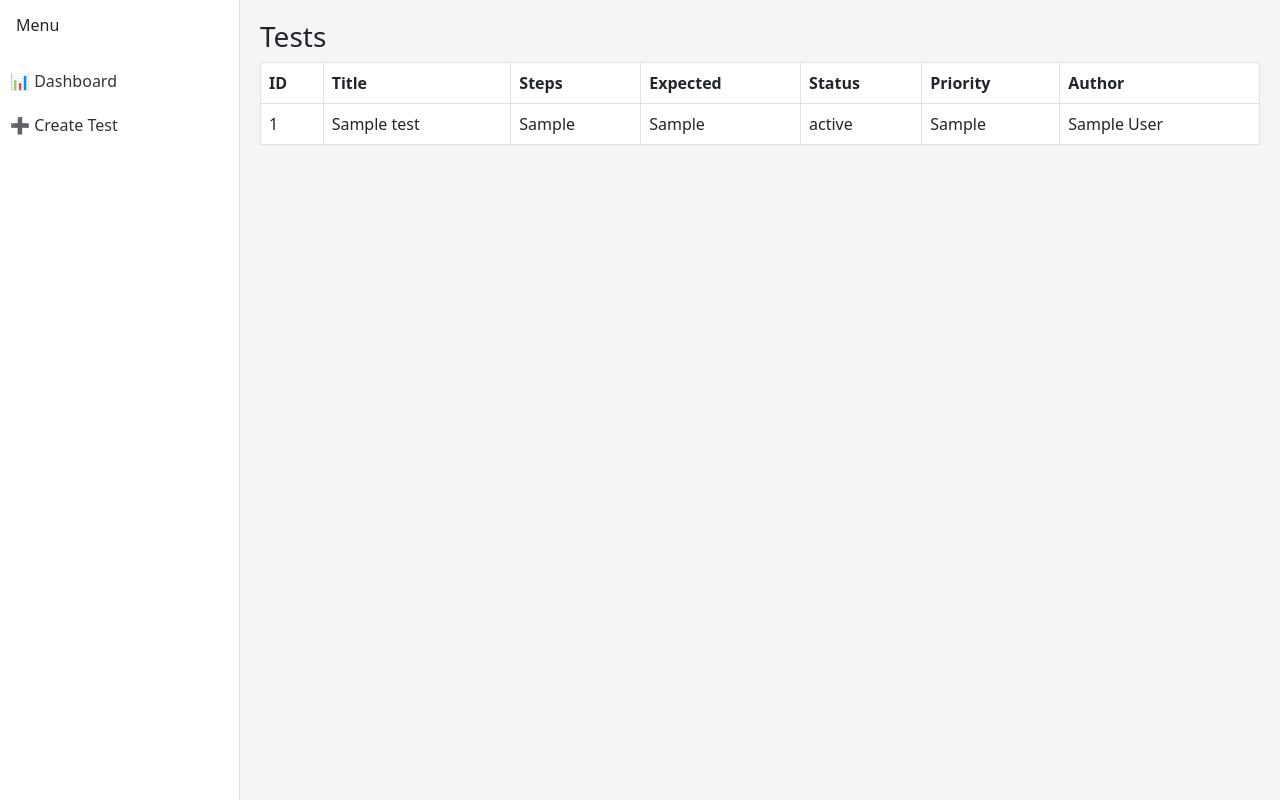
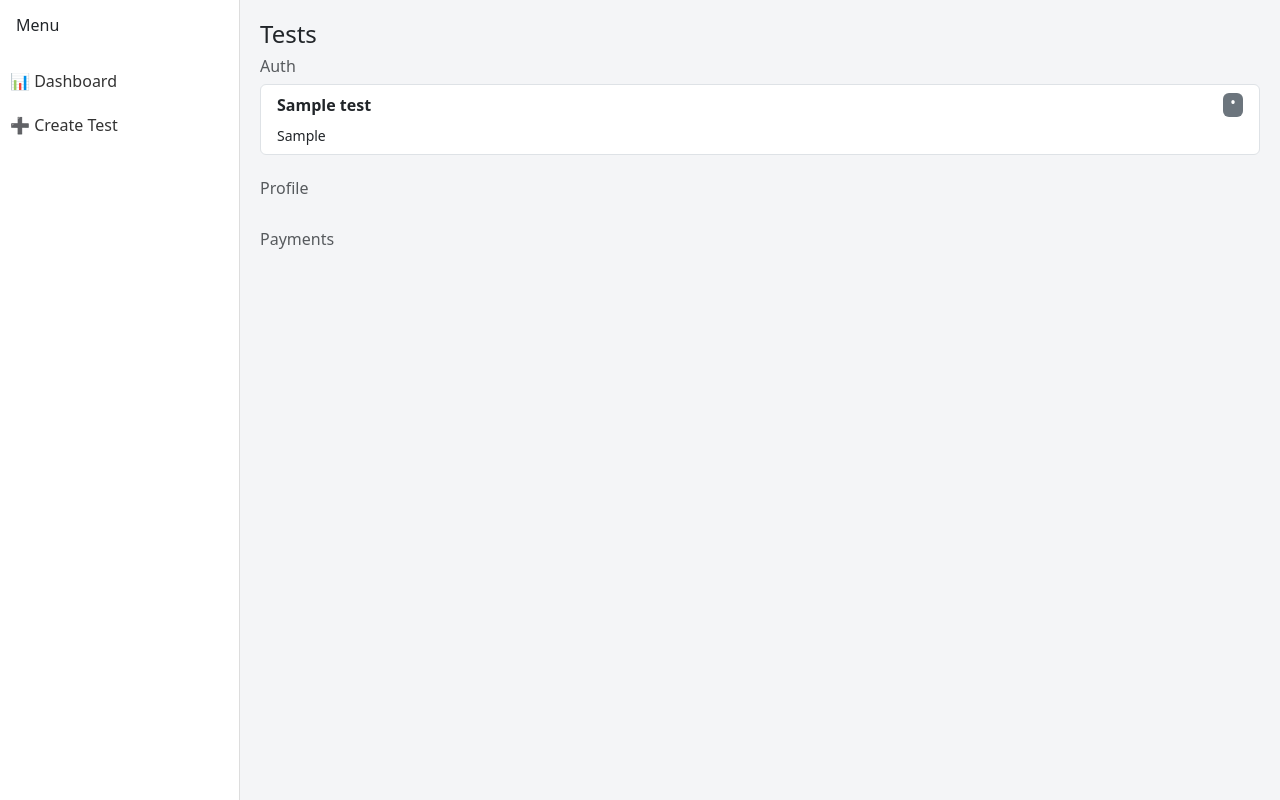
Before and after one commit to ryryryryry1346/tms-app, a Flask app: page / in a window 1280 px wide. Shown: the part 44-844 px from the top of the page. Run offline with Flask 3, Linux system fonts and the light colour scheme; the visitor is signed in with stand-in values (Sample User, id 1); data comes from the database, SQL or seed files in the repository; tables that the repository leaves empty hold one stand-in row (values such as "Sample post").

Commit message:
minimal TMS with hierarchy

```diff
--- a/app.py
+++ b/app.py
@@ -9,7 +9,7 @@ app.secret_key = "secret123"
 
 DB = "tms.db"
 
-# Cloudinary (использует CLOUDINARY_URL из Render)
+# Cloudinary
 cloudinary.config(secure=True)
 
 
@@ -31,25 +31,32 @@ def init_db():
     )
     """)
 
+    # sections
+    c.execute("""
+    CREATE TABLE IF NOT EXISTS sections(
+        id INTEGER PRIMARY KEY,
+        name TEXT
+    )
+    """)
+
     # tests
     c.execute("""
     CREATE TABLE IF NOT EXISTS tests(
         id INTEGER PRIMARY KEY,
         title TEXT,
         steps TEXT,
-        expected TEXT
+        expected TEXT,
+        status TEXT,
+        section_id INTEGER,
+        author TEXT
     )
     """)
 
-    def add(sql):
-        try:
-            c.execute(sql)
-        except:
-            pass
-
-    add("ALTER TABLE tests ADD COLUMN status TEXT DEFAULT 'Failed'")
-    add("ALTER TABLE tests ADD COLUMN priority TEXT DEFAULT 'Medium'")
-    add("ALTER TABLE tests ADD COLUMN author TEXT")
+    # default sections
+    if c.execute("SELECT COUNT(*) FROM sections").fetchone()[0] == 0:
+        c.execute("INSERT INTO sections (name) VALUES ('Auth')")
+        c.execute("INSERT INTO sections (name) VALUES ('Profile')")
+        c.execute("INSERT INTO sections (name) VALUES ('Payments')")
 
     conn.commit()
     conn.close()
@@ -73,10 +80,7 @@ def register():
         c = conn.cursor()
 
         try:
-            c.execute(
-                "INSERT INTO users(username,password) VALUES (?,?)",
-                (username, password)
-            )
+            c.execute("INSERT INTO users(username,password) VALUES (?,?)", (username, password))
             conn.commit()
         except:
             error = "User already exists"
@@ -100,10 +104,7 @@ def login():
 
         conn = get_conn()
         c = conn.cursor()
-        user = c.execute(
-            "SELECT * FROM users WHERE username=?",
-            (username,)
-        ).fetchone()
+        user = c.execute("SELECT * FROM users WHERE username=?", (username,)).fetchone()
         conn.close()
 
         if user and check_password_hash(user[2], password):
@@ -111,7 +112,7 @@ def login():
             session["username"] = user[1]
             return redirect("/")
 
-        error = "Invalid username or password"
+        error = "Invalid credentials"
 
     return render_template("login.html", error=error)
 
@@ -129,22 +130,15 @@ def index():
     if not is_logged_in():
         return redirect("/login")
 
-    status_filter = request.args.get("status")
-
     conn = get_conn()
     c = conn.cursor()
 
-    if status_filter:
-        tests = c.execute(
-            "SELECT * FROM tests WHERE status=?",
-            (status_filter,)
-        ).fetchall()
-    else:
-        tests = c.execute("SELECT * FROM tests").fetchall()
+    sections = c.execute("SELECT * FROM sections").fetchall()
+    tests = c.execute("SELECT * FROM tests").fetchall()
 
     conn.close()
 
-    return render_template("dashboard.html", tests=tests)
+    return render_template("dashboard.html", sections=sections, tests=tests)
 
 
 # ---------- CREATE ----------
@@ -153,24 +147,21 @@ def create():
     if not is_logged_in():
         return redirect("/login")
 
+    conn = get_conn()
+    c = conn.cursor()
+
     if request.method == "POST":
         data = request.form
 
-        steps = data["steps"]
-        expected = data["expected"]
-
-        conn = get_conn()
-        c = conn.cursor()
-
         c.execute("""
-        INSERT INTO tests(title,steps,expected,status,priority,author)
+        INSERT INTO tests(title,steps,expected,status,section_id,author)
         VALUES (?,?,?,?,?,?)
         """, (
             data["title"],
-            steps,
-            expected,
+            data["steps"],
+            data["expected"],
             data["status"],
-            data["priority"],
+            data["section_id"],
             session["username"]
         ))
 
@@ -179,15 +170,15 @@ def create():
 
         return redirect("/")
 
-    return render_template("create.html")
+    sections = c.execute("SELECT * FROM sections").fetchall()
+    conn.close()
+
+    return render_template("create.html", sections=sections)
 
 
-# ---------- UPLOAD (для drag & drop) ----------
+# ---------- UPLOAD ----------
 @app.route("/upload", methods=["POST"])
 def upload():
-    if not is_logged_in():
-        return jsonify({"error": "unauthorized"}), 401
-
     file = request.files.get("file")
 
     if file:
--- a/templates/dashboard.html
+++ b/templates/dashboard.html
@@ -2,33 +2,40 @@
 
 {% block content %}
 
-<h3>Tests</h3>
+<h4>Tests</h4>
 
-<table class="table table-bordered bg-white">
-<tr>
-  <th>ID</th>
-  <th>Title</th>
-  <th>Steps</th>
-  <th>Expected</th>
-  <th>Status</th>
-  <th>Priority</th>
-  <th>Author</th>
-</tr>
+{% for section in sections %}
 
-{% for t in tests %}
-<tr>
-  <td>{{t[0]}}</td>
-  <td>{{t[1]}}</td>
+<div class="mb-4">
+  <h6 class="text-muted">{{section[1]}}</h6>
 
-  <td>{{t[2] | safe}}</td>
-  <td>{{t[3] | safe}}</td>
+  <div class="list-group">
 
-  <td>{{t[4]}}</td>
-  <td>{{t[5]}}</td>
-  <td>{{t[6]}}</td>
-</tr>
+    {% for t in tests if t[5] == section[0] %}
+    <div class="list-group-item">
+
+      <div class="d-flex justify-content-between">
+        <strong>{{t[1]}}</strong>
+
+        {% if t[4] == "Passed" %}
+          <span class="badge bg-success">✓</span>
+        {% elif t[4] == "Failed" %}
+          <span class="badge bg-danger">✗</span>
+        {% else %}
+          <span class="badge bg-secondary">•</span>
+        {% endif %}
+      </div>
+
+      <div class="mt-2 small">
+        {{t[2] | safe}}
+      </div>
+
+    </div>
+    {% endfor %}
+
+  </div>
+</div>
+
 {% endfor %}
 
-</table>
-
 {% endblock %}
```
Also changed, not shown: templates/create.html (+9 -18 lines).
